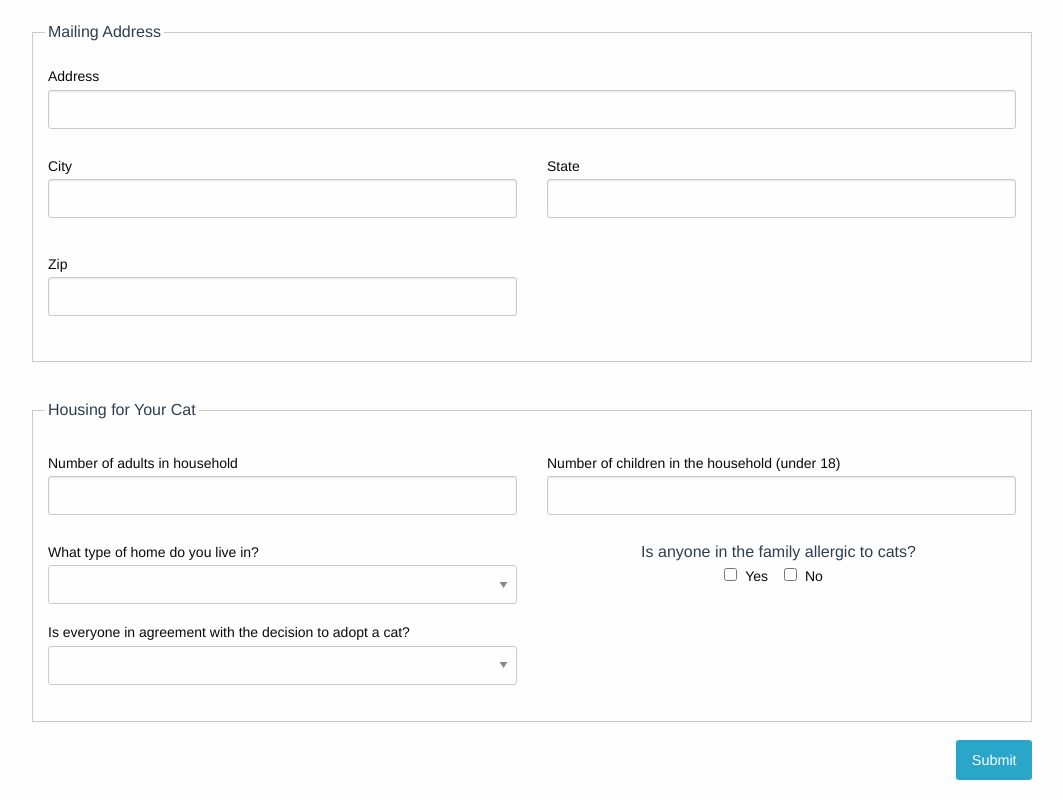
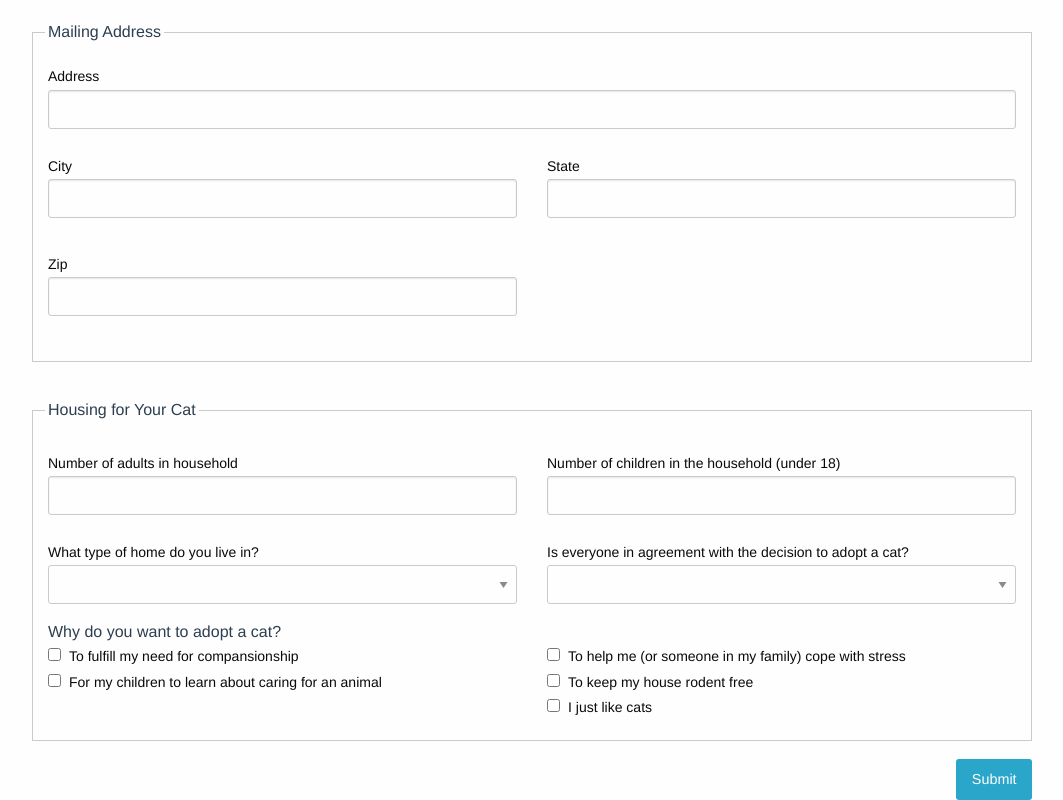
Before and after one commit to somenode/bad-ux, a Vue app: page /adopt-a-cat in a window 1280 px wide. Shown: the part 855-1655 px from the top of the page, without its empty margins (108-1171 px from the left). Built offline with nearby package versions, Linux system fonts and the light colour scheme.

Commit message:
The worst checkbox + link to external site :dizzy_face:

```diff
--- a/src/components/NavBar.vue
+++ b/src/components/NavBar.vue
@@ -17,7 +17,7 @@
           <router-link :to="{ name: 'allergies' }">Allergies</router-link>
         </li>
         <li class="cell medium-3">
-          <router-link :to="{ name: 'info' }">Cat Info</router-link>
+          <a href="https://www.factretriever.com/cat-facts">Cat Info</a>
         </li>
       </ul>
     </nav>
--- a/src/views/Adopt.vue
+++ b/src/views/Adopt.vue
@@ -10,7 +10,6 @@
         <p v-if="errors.length" class="medium-12 cell">
           <b>Please correct the following error(s):</b>
         </p>
-
         <ul class="medium-12 cell">
           <li v-for="error in errors" :key="error.length">{{ error }}</li>
         </ul>
@@ -23,9 +22,7 @@
           <label for="name" class="text-left middle">
             Name*
             <input id="name" v-model="name" type="text" name="name" />
-            <span class="help-text"
-              >Please fill out your first and last name.</span
-            >
+            <span class="help-text">Please fill out your first and last name.</span>
           </label>
         </div>
 
@@ -41,9 +38,7 @@
           <label for="tel" class="text-left middle">
             Home phone
             <input id="tel" v-model="tel" type="number" name="tel" min="0" />
-            <span class="help-text"
-              >Please fill out your home phone number.</span
-            >
+            <span class="help-text">Please fill out your home phone number.</span>
           </label>
         </div>
 
@@ -51,9 +46,7 @@
           <label for="ctel" class="text-left middle">
             Cell phone
             <input id="ctel" v-model="ctel" type="number" name="ctel" min="0" />
-            <span class="help-text"
-              >Please fill out your cell phone number.</span
-            >
+            <span class="help-text">Please fill out your cell phone number.</span>
           </label>
         </div>
 
@@ -129,9 +122,7 @@
               </label>
             </div>
             <div class="medium-6 cell">
-              <label for="home" class="text-left"
-                >What type of home do you live in?</label
-              >
+              <label for="home" class="text-left">What type of home do you live in?</label>
               <select id="home" v-model="home" name="home">
                 <option>Single Family</option>
                 <option>Town Home</option>
@@ -143,23 +134,50 @@
               </select>
             </div>
 
-            <fieldset class="medium-6 cell">
+            <!-- <fieldset class="medium-6 cell">
               <legend>Is anyone in the family allergic to cats?</legend>
               <input id="allergyyes" type="checkbox" v-model="checkedyes" />
               <label for="allergyyes">Yes</label>
               <input id="allergyno" type="checkbox" v-model="checkedno" />
               <label for="allergyno">No</label>
-            </fieldset>
+            </fieldset>-->
 
             <div class="medium-6 cell">
-              <label for="adopt" class="text-left">
-                Is everyone in agreement with the decision to adopt a cat?
-              </label>
+              <label
+                for="adopt"
+                class="text-left"
+              >Is everyone in agreement with the decision to adopt a cat?</label>
               <select id="adopt" v-model="selected" name="adopt">
                 <option id="adoptyes">Yes</option>
                 <option id="adoptno">No</option>
               </select>
             </div>
+
+            <fieldset class="medium-12 cell">
+              <legend class="box-data">Why do you want to adopt a cat?</legend>
+              <div class="grid-x grid-padding-x align-right">
+                <div class="medium-6 cell box-data">
+                  <input id="companionship" type="checkbox" v-model="companionship" />
+                  <label for="companionship">To fulfill my need for compansionship</label>
+                </div>
+                <div class="medium-6 cell box-data">
+                  <input id="stress" type="checkbox" v-model="stress" />
+                  <label for="stress">To help me (or someone in my family) cope with stress</label>
+                </div>
+                <div class="medium-6 cell box-data">
+                  <input id="caring" type="checkbox" v-model="caring" />
+                  <label for="caring">For my children to learn about caring for an animal</label>
+                </div>
+                <div class="medium-6 cell box-data">
+                  <input id="rodent" type="checkbox" v-model="rodent" />
+                  <label for="rodent">To keep my house rodent free</label>
+                </div>
+                <div class="medium-6 cell box-data">
+                  <input id="affection" type="checkbox" v-model="affection" />
+                  <label for="affection">I just like cats</label>
+                </div>
+              </div>
+            </fieldset>
           </div>
         </fieldset>
       </div>
@@ -191,8 +209,11 @@ export default {
       adults: null,
       children: null,
       home: null,
-      checkedyes: null,
-      checkedno: null,
+      companionship: null,
+      caring: null,
+      stress: null,
+      rodent: null,
+      affection: null,
       selected: ''
     }
   },
@@ -222,27 +243,38 @@ export default {
       if (!this.children || !this.adults || !this.home) {
         this.errors.push('😱 Please correct this information.')
       }
-      if (!this.checkedyes && !this.checkedno) {
-        this.errors.push('👉 Please select one.')
-      }
-      if (this.checkedyes && this.checkedno) {
-        this.errors.push('👉 Please select one.')
+
+      if (
+        !this.companionship &&
+        !this.caring &&
+        !this.stress &&
+        !this.rodent &&
+        !this.affection
+      ) {
+        this.errors.push('👉 Please select one')
       }
 
-      if (this.checkedyes && this.selected == 'Yes') {
-        this.errors.push('🤔 Are you sure you should adopt?')
+      if (
+        (this.companionship && this.caring) ||
+        (this.companionship && this.stress) ||
+        (this.companionship && this.rodent) ||
+        (this.companionship && this.affection) ||
+        (this.caring && this.stress) ||
+        (this.caring && this.rodent) ||
+        (this.caring && this.affection) ||
+        (this.stress && this.rodent) ||
+        (this.stress && this.affection) ||
+        (this.affection && this.rodent)
+      ) {
+        this.errors.push('👉 Please select one')
       }
-
-      if (this.checkedyes && this.selected == 'No') {
-        this.errors.push('😮 Why?')
-      }
-
       if (!this.errors.length) {
         return true
       }
 
       e.preventDefault()
     },
+
     validEmail: function(email) {
       var re = /^(([^<>()[\]\\.,;:\s@"]+(\.[^<>()[\]\\.,;:\s@"]+)*)|(".+"))@((\[[0-9]{1,3}\.[0-9]{1,3}\.[0-9]{1,3}\.[0-9]{1,3}\])|(([a-zA-Z\-0-9]+\.)+[a-zA-Z]{2,}))$/
       return re.test(email)
@@ -260,4 +292,7 @@ li {
 input {
   margin-bottom: 0;
 }
+.box-data {
+  text-align: left;
+}
 </style>
```
